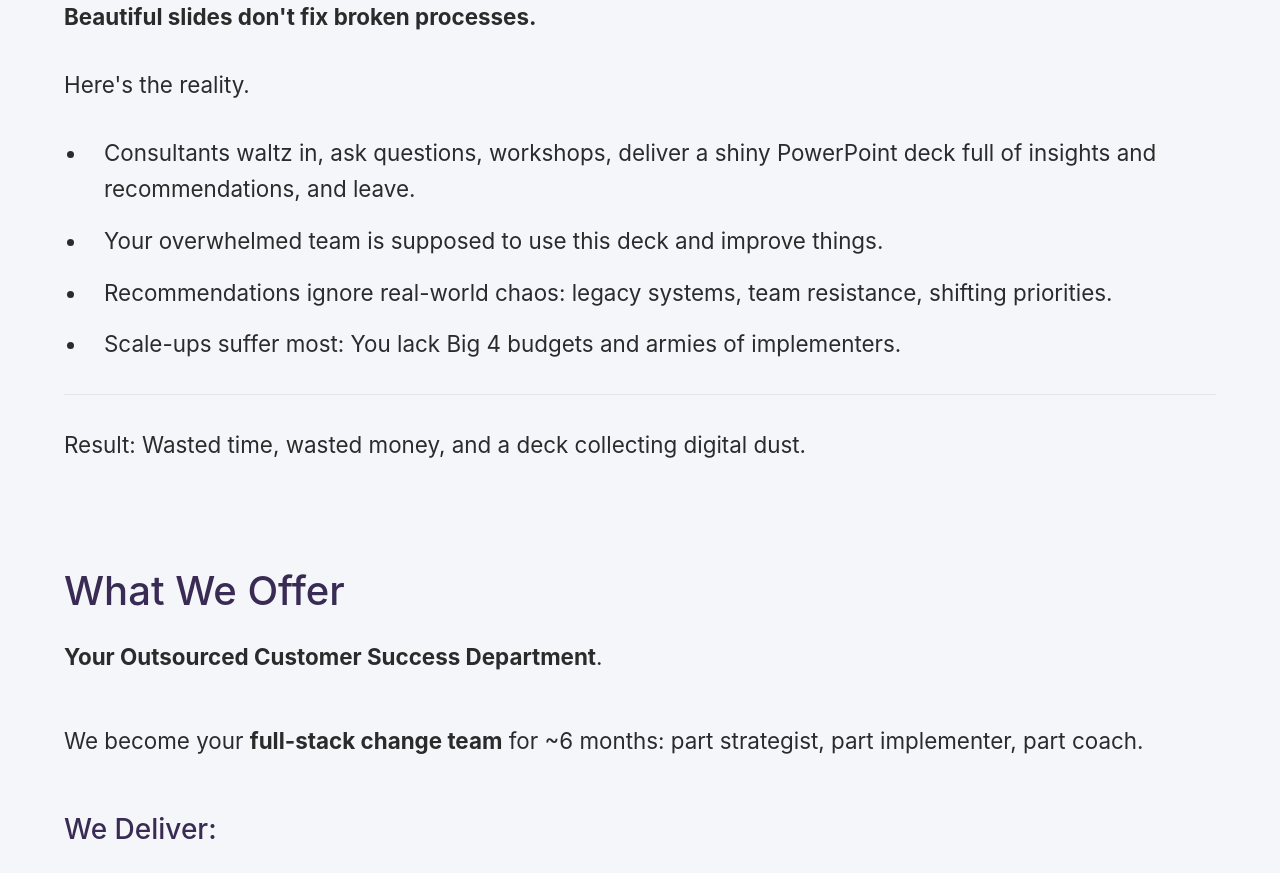
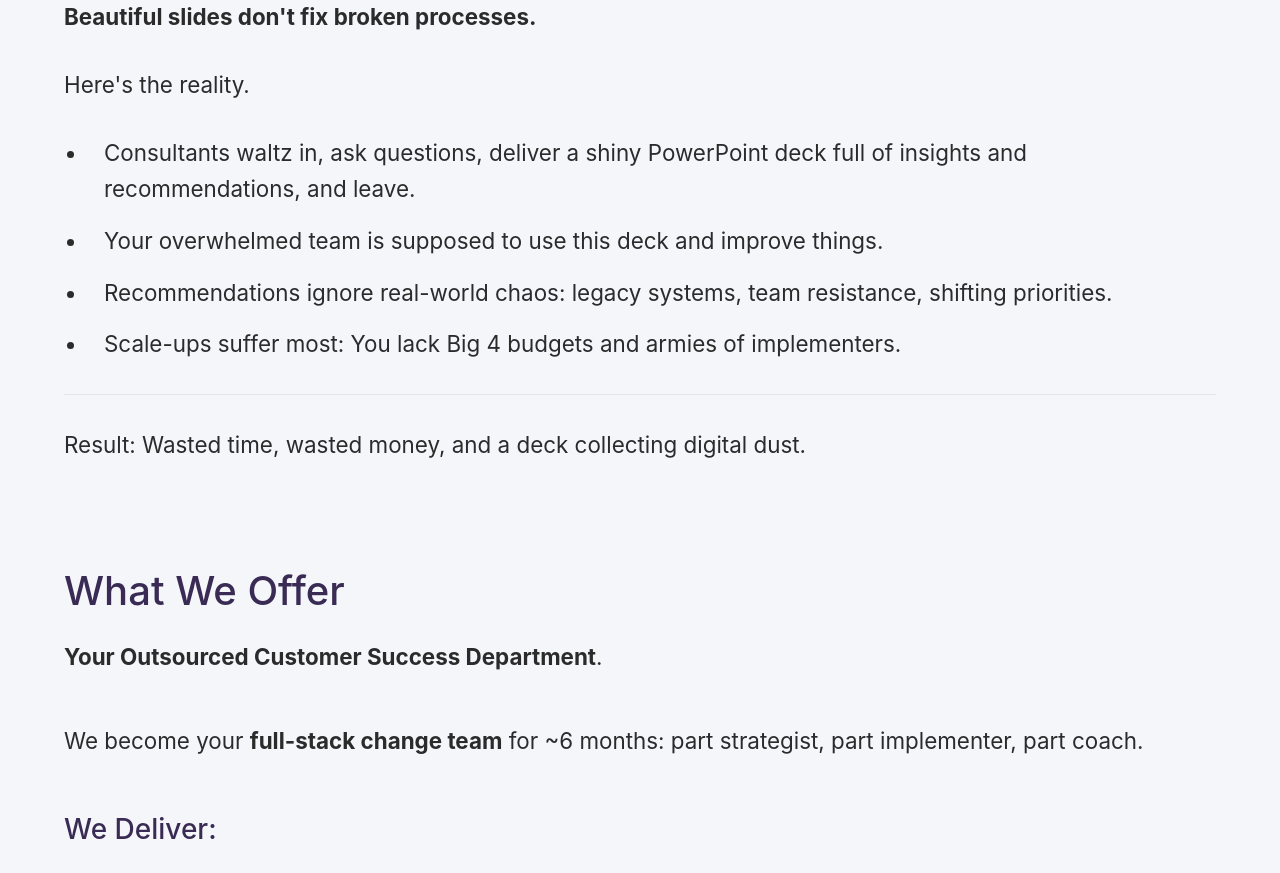
Before and after one commit to terminalcuriosity/straylight, a plain HTML site: page index.html in a window 1280 px wide. Shown: the part 1031-1904 px from the top of the page. Drawn offline with Linux system fonts and the light colour scheme.

Commit message:
Add files via upload

```diff
--- a/index.html
+++ b/index.html
@@ -57,7 +57,7 @@
                     Here's the reality.
                 </p>
                 <ul class="problem-list">
-                    <li>Consultants waltz in, ask questions, workshops, deliver a shiny PowerPoint deck full of insights and recommendations, and leave.</li>
+                    <li>Consultants waltz in, ask questions, deliver a shiny PowerPoint deck full of insights and recommendations, and leave.</li>
                     <li>Your overwhelmed team is supposed to use this deck and improve things.</li>
                     <li>Recommendations ignore real-world chaos: legacy systems, team resistance, shifting priorities.</li>
                     <li>Scale-ups suffer most: You lack Big 4 budgets and armies of implementers.</li>
```
